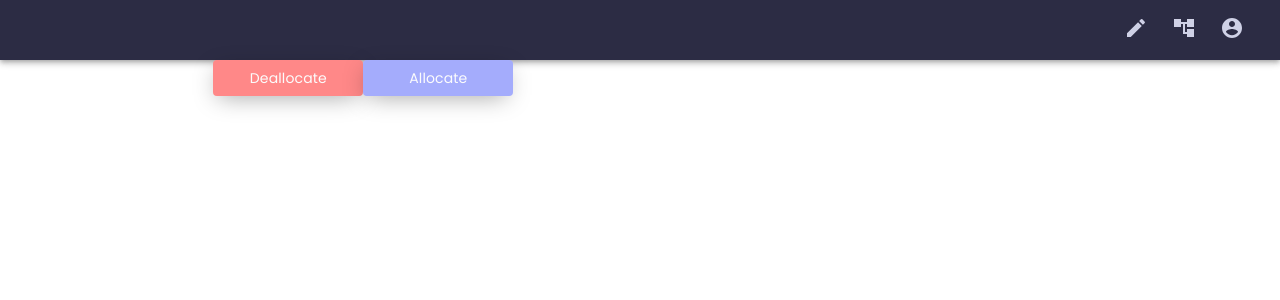
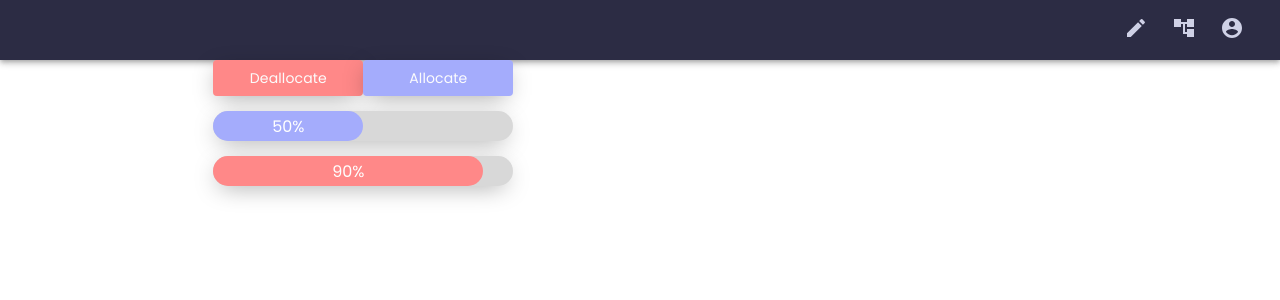
Before and after one commit to ARitik/dash-ui, a React (Create React App) app: page / in a window 1280 px wide. Shown: the top 300 px of the page. Built offline with nearby package versions, Linux system fonts and the light colour scheme.

Commit message:
Added progressbars 🌈

```diff
--- a/src/App.js
+++ b/src/App.js
@@ -3,6 +3,7 @@ import { Grid, Typography } from '@material-ui/core';
 import PrimaryButton from './components/Buttons/PrimaryButton';
 import DangerButton from './components/Buttons/DangerButton';
 import NavBar from './components/NavBar/NavBar';
+import ProgressBar from './components/ProgressBars/ProgressBar';
 export default function App() {
 	return (
 		<Grid container direction="column">
@@ -14,6 +15,8 @@ export default function App() {
 				<Grid item xs={12} sm={8}>
 					<DangerButton>Deallocate</DangerButton>
 					<PrimaryButton>Allocate</PrimaryButton>
+					<ProgressBar done={50} />
+					<ProgressBar done={90} />
 				</Grid>
 				<Grid item xs={false} sm={2}></Grid>
 			</Grid>
--- /dev/null
+++ b/src/assets/css/ProgressBar.css
@@ -0,0 +1,23 @@
+.progress {
+    background-color: #d8d8d8;
+    border-radius: 20px;
+    position: relative;
+    margin: 15px 0;
+    height: 30px;
+    width: 300px;
+    box-shadow: var(--shadow);
+}
+
+
+.progress-done {
+    background: var(--primary);
+    border-radius: 20px;
+    color: #fff;
+    display: flex;
+    align-items: center;
+    justify-content: center;
+    height: 100%;
+    width: 0;
+    opacity: 0;
+    transition: 1s ease 0.3s;
+}
--- a/src/assets/jss/buttonStyle.js
+++ b/src/assets/jss/buttonStyle.js
@@ -6,7 +6,7 @@ const buttonStyle = {
 		color: 'var(--bg)',
 		transition: 'transform 0.3s ease-in-out',
 		padding: '8px 2px',
-		boxShadow: '-1px 6px 24px -6px rgba(0,0,0,0.38)',
+		boxShadow: 'var(--shadow)',
 		'&:hover': {
 			transform: 'translateY(-5px)',
 			backgroundColor: '#8D93D3',
@@ -19,7 +19,7 @@ const buttonStyle = {
 		color: 'var(--bg)',
 		padding: '8px 2px',
 		transition: 'transform 0.3s ease-in-out',
-		boxShadow: '-1px 6px 24px -6px rgba(0,0,0,0.38)',
+		boxShadow: 'var(--shadow)',
 		'&:hover': {
 			transform: 'translateY(-5px)',
 			backgroundColor: '#CC6262',
--- /dev/null
+++ b/src/components/ProgressBars/ProgressBar.js
@@ -0,0 +1,31 @@
+import React, { useState } from 'react';
+import '../../assets/css/ProgressBar.css';
+
+export default function ProgressBar({ done }) {
+	const [style, setStyle] = useState({});
+
+	setTimeout(() => {
+		if (done > 70) {
+			const newStyle = {
+				opacity: 1,
+				width: `${done}%`,
+				background: 'var(--danger)',
+			};
+			setStyle(newStyle);
+		} else {
+			const newStyle = {
+				opacity: 1,
+				width: `${done}%`,
+			};
+			setStyle(newStyle);
+		}
+	}, 200);
+
+	return (
+		<div className="progress">
+			<div className="progress-done" style={style}>
+				{done}%
+			</div>
+		</div>
+	);
+}
--- a/src/index.css
+++ b/src/index.css
@@ -1,8 +1,3 @@
-body {
-    margin: 0;
-    padding: 0;
-}
-
 :root {
     --bg: #FCFCFC;
     --bg-accent: #2C2C44;
@@ -14,4 +9,12 @@ body {
     --border: 1px solid rgb(53, 53, 82);
     --speed: 500ms;
     --base-font: 'Poppins', sans-serif;
+    --shadow: -1px 6px 24px -6px rgba(0, 0, 0, 0.38);
 }
+
+body {
+    margin: 0;
+    padding: 0;
+    font-family: var(--base-font);
+
+}
```
Also changed, not shown: src/assets/jss/progressBar.js (added, +11 -0 lines).
